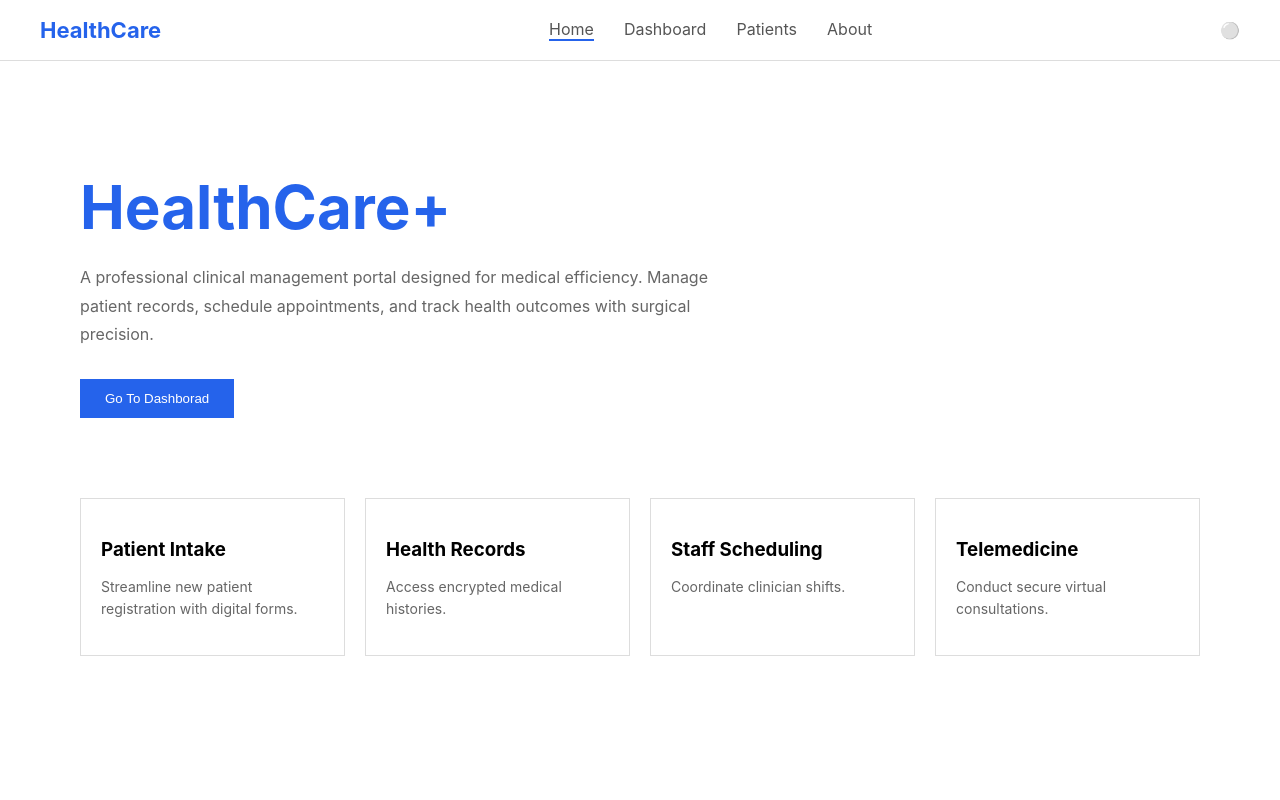
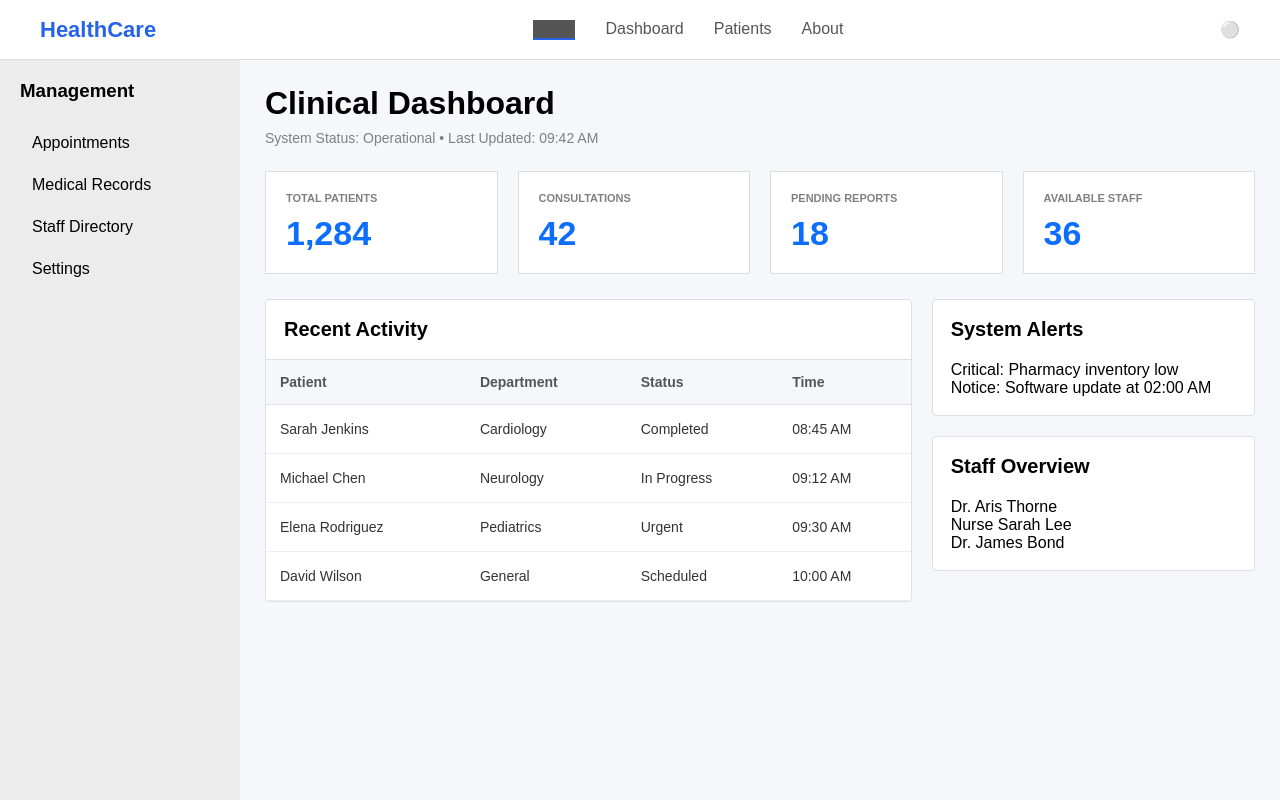
Before and after one commit to Rida1019-taki/HealthCare-Frontend, a React (Create React App) app: page / in a window 1280 px wide. Shown: the top 800 px of the page. Built offline with nearby package versions, Linux system fonts and the light colour scheme.

Commit message:
dashboard

```diff
--- a/src/app/App.js
+++ b/src/app/App.js
@@ -1,8 +1,9 @@
-import Home from '../pages/Home/Home';
+/*import Home from '../pages/Home/Home';*/
+import Dashboard from '../pages/Dashboard/Dashboard';
 import './App.css';
 
 function App() {
-  return <Home/>;
+  return <Dashboard/>;
 }
 
 export default App;
--- a/src/components/ActivityTable/ActivityTable.css
+++ b/src/components/ActivityTable/ActivityTable.css
@@ -0,0 +1,37 @@
+.tableBox{
+    background: white;
+    border: 1px solid #dcdfe6;
+    border-radius: 4px;
+    overflow: hidden;
+}
+
+.tableBox h3{
+    padding: 18px;
+    font-size: 20px;
+    border-bottom: 1px solid #dcdfe6;
+}
+
+.tableBox table{
+    width: 100%;
+    border-collapse: collapse;
+}
+
+.tableBox th{
+    background: #f5f7fa;
+    text-align: left;
+    padding: 14px;
+    font-size: 14px;
+    color: #555;
+    border-bottom: 1px solid #dcdfe6;
+}
+
+.tableBox td{
+    padding: 16px 14px;
+    border-bottom: 1px solid #eee;
+    font-size: 14px;
+    color: #333;
+}
+
+.tableBox tr:hover{
+    background: #f9fafb;
+}
--- a/src/components/ActivityTable/ActivityTable.jsx
+++ b/src/components/ActivityTable/ActivityTable.jsx
@@ -0,0 +1,82 @@
+import "./ActivityTable.css";
+
+const patients=[
+    {
+        name:"Sarah Jenkins",
+        dep:"Cardiology",
+        status:"Completed",
+        time:"08:45 AM"
+    },
+    {
+        name:"Michael Chen",
+        dep:"Neurology",
+        status:"In Progress",
+        time:"09:12 AM"
+    },
+    {
+        name:"Elena Rodriguez",
+        dep:"Pediatrics",
+        status:"Urgent",
+        time:"09:30 AM"
+    },
+    {
+        name:"David Wilson",
+        dep:"General",
+        status:"Scheduled",
+        time:"10:00 AM"
+    }
+];
+
+export default function ActivityTable(){
+
+    return(
+
+        <div className="tableBox">
+
+            <h3>Recent Activity</h3>
+
+            <table>
+
+                <thead>
+
+                <tr>
+
+                    <th>Patient</th>
+
+                    <th>Department</th>
+
+                    <th>Status</th>
+
+                    <th>Time</th>
+
+                </tr>
+
+                </thead>
+
+                <tbody>
+
+                {patients.map((p,index)=>(
+
+                    <tr key={index}>
+
+                        <td>{p.name}</td>
+
+                        <td>{p.dep}</td>
+
+                        <td>{p.status}</td>
+
+                        <td>{p.time}</td>
+
+                    </tr>
+
+                ))}
+
+                </tbody>
+
+            </table>
+
+        </div>
+
+    );
+
+}
--- a/src/components/Alerts/Alerts.css
+++ b/src/components/Alerts/Alerts.css
@@ -0,0 +1,37 @@
+.box{
+    background: white;
+    border: 1px solid #dcdfe6;
+    border-radius: 4px;
+    padding: 18px;
+}
+
+.box h3{
+    margin-bottom: 20px;
+    font-size: 20px;
+}
+
+.alert{
+    border-left: 4px solid #dc3545;
+    padding-left: 12px;
+    margin-bottom: 20px;
+}
+
+.alert.notice{
+    border-left-color: #0d6efd;
+}
+
+.alert h5{
+    color: #dc3545;
+    font-size: 13px;
+    margin-bottom: 4px;
+}
+
+.alert.notice h5{
+    color: #0d6efd;
+}
+
+.alert p{
+    color: #555;
+    font-size: 14px;
+    line-height: 1.4;
+}
--- a/src/components/Alerts/Alerts.jsx
+++ b/src/components/Alerts/Alerts.jsx
@@ -0,0 +1,19 @@
+import "./Alerts.css";
+
+export default function Alerts(){
+
+    return(
+
+        <div className="box">
+
+            <h3>System Alerts</h3>
+
+            <p>Critical: Pharmacy inventory low</p>
+
+            <p>Notice: Software update at 02:00 AM</p>
+
+        </div>
+
+    );
+
+}
--- a/src/components/StaffOverview/StaffOverview.css
+++ b/src/components/StaffOverview/StaffOverview.css
@@ -0,0 +1,44 @@
+.box{
+    background: white;
+    border: 1px solid #dcdfe6;
+    border-radius: 4px;
+    padding: 18px;
+}
+
+.box h3{
+    margin-bottom: 20px;
+    font-size: 20px;
+}
+
+.staff-item{
+    display: flex;
+    justify-content: space-between;
+    align-items: center;
+    padding: 12px 0;
+    border-bottom: 1px solid #eee;
+}
+
+.staff-item:last-child{
+    border-bottom: none;
+}
+
+.staff-info h4{
+    font-size: 15px;
+    margin-bottom: 3px;
+}
+
+.staff-info p{
+    font-size: 13px;
+    color: #777;
+}
+
+.dot{
+    width: 8px;
+    height: 8px;
+    border-radius: 50%;
+    background: #0d6efd;
+}
+
+.dot.gray{
+    background: #888;
+}
--- a/src/components/StaffOverview/StaffOverview.jsx
+++ b/src/components/StaffOverview/StaffOverview.jsx
@@ -0,0 +1,21 @@
+import "./StaffOverview.css";
+
+export default function StaffOverview(){
+
+    return(
+
+        <div className="box">
+
+            <h3>Staff Overview</h3>
+
+            <p>Dr. Aris Thorne</p>
+
+            <p>Nurse Sarah Lee</p>
+
+            <p>Dr. James Bond</p>
+
+        </div>
+
+    );
+
+}
--- a/src/pages/Dashboard/Dashboard.jsx
+++ b/src/pages/Dashboard/Dashboard.jsx
@@ -1,10 +1,10 @@
-import Navbar from "../components/Navbar/Navbar";
-import Sidebar from "../components/Sidebar/Sidebar";
-import StatsCard from "../components/StatsCard/StatsCard";
-import ActivityTable from "../components/ActivityTable/ActivityTable";
-import Alerts from "../components/Alerts/Alerts";
-import Staff from "../components/Staff/Staff";
 import "./Dashboard.css";
+import Navbar from "../../components/Navbar/Navbar";
+import Sidebar from "../../components/Sidebar/Sidebar";
+import StatsCard from "../../components/StatsCard/StatsCard";
+import ActivityTable from "../../components/ActivityTable/ActivityTable";
+import Alerts from "../../components/Alerts/Alerts";
+import StaffOverview from "../../components/StaffOverview/StaffOverview";
 
 export default function Dashboard(){
     return(
@@ -46,7 +46,7 @@ export default function Dashboard(){
                         <ActivityTable/>
                         <div className="right">
                             <Alerts/>
-                            <Staff/>
+                            <StaffOverview/>
                         </div>
                     </div>
                 </main>
```
